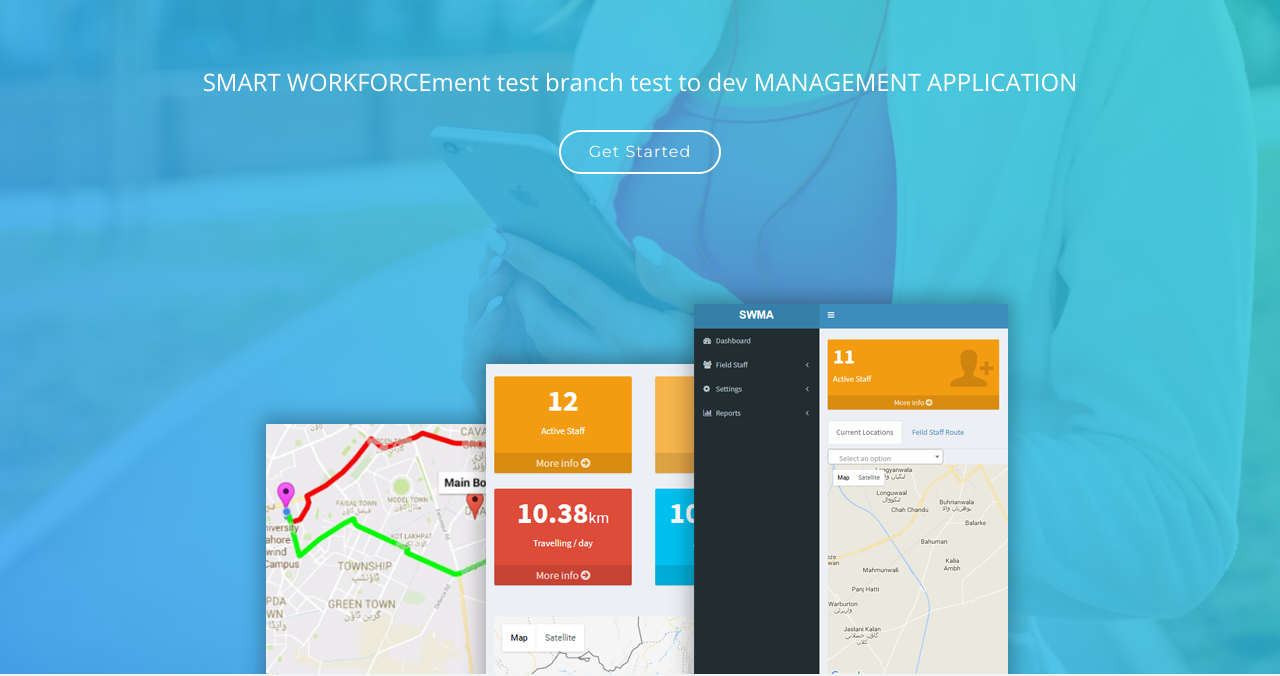
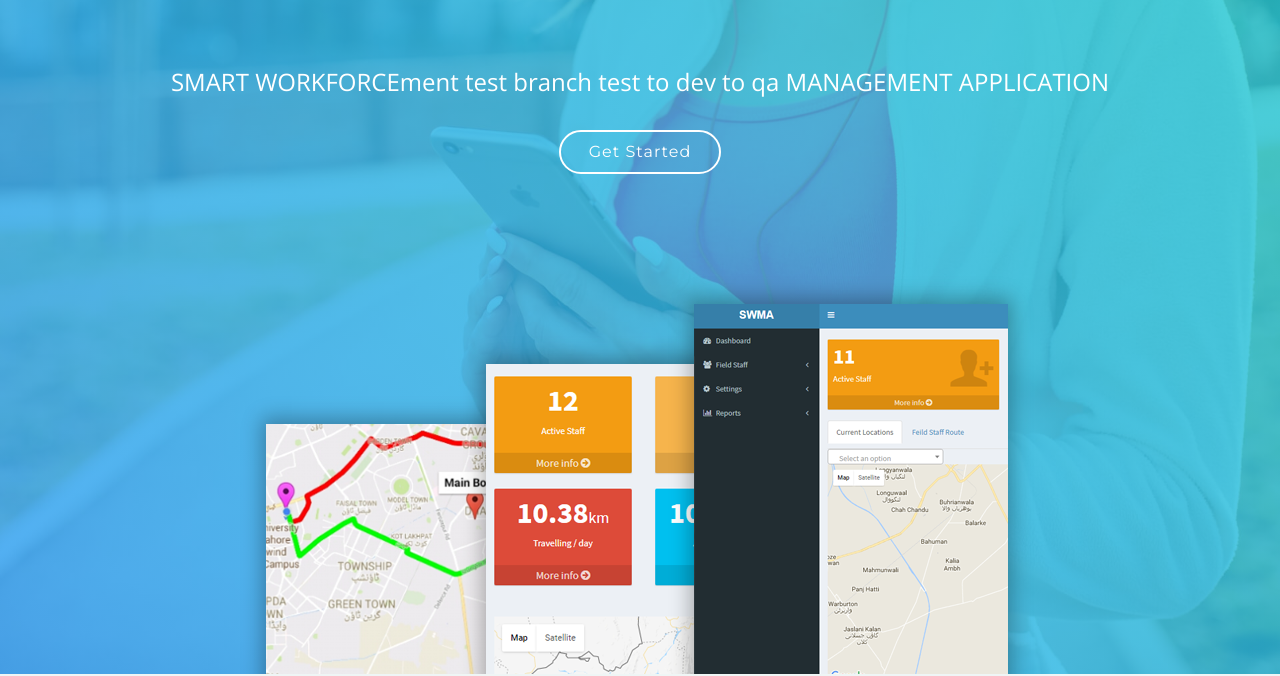
Before and after one commit to baqirali64200/pak, a plain HTML site: page index.html in a window 1280 px wide. Shown: the part 126-802 px from the top of the page. Drawn offline with nearby package versions, Linux system fonts and the light colour scheme; files whose address does not match are found by name.

Commit message:
test to dev

```diff
--- a/index.html
+++ b/index.html
@@ -64,7 +64,7 @@
 
     <div class="intro-text">
       <h2><strong></strong></h2>
-      <p>SMART WORKFORCEment test branch test to dev MANAGEMENT APPLICATION</p>
+      <p>SMART WORKFORCEment test branch test to dev to qa MANAGEMENT APPLICATION</p>
       <div class="d-flex">
       <a href="https://softvilla.com.pk/connect.html" class="btn-get-started scrollto">Get Started</a>
      <!-- <a href="apk/apk-demo-08112018.apk" class="btn-get-started scrollto">Free Demo</a> -->
```
